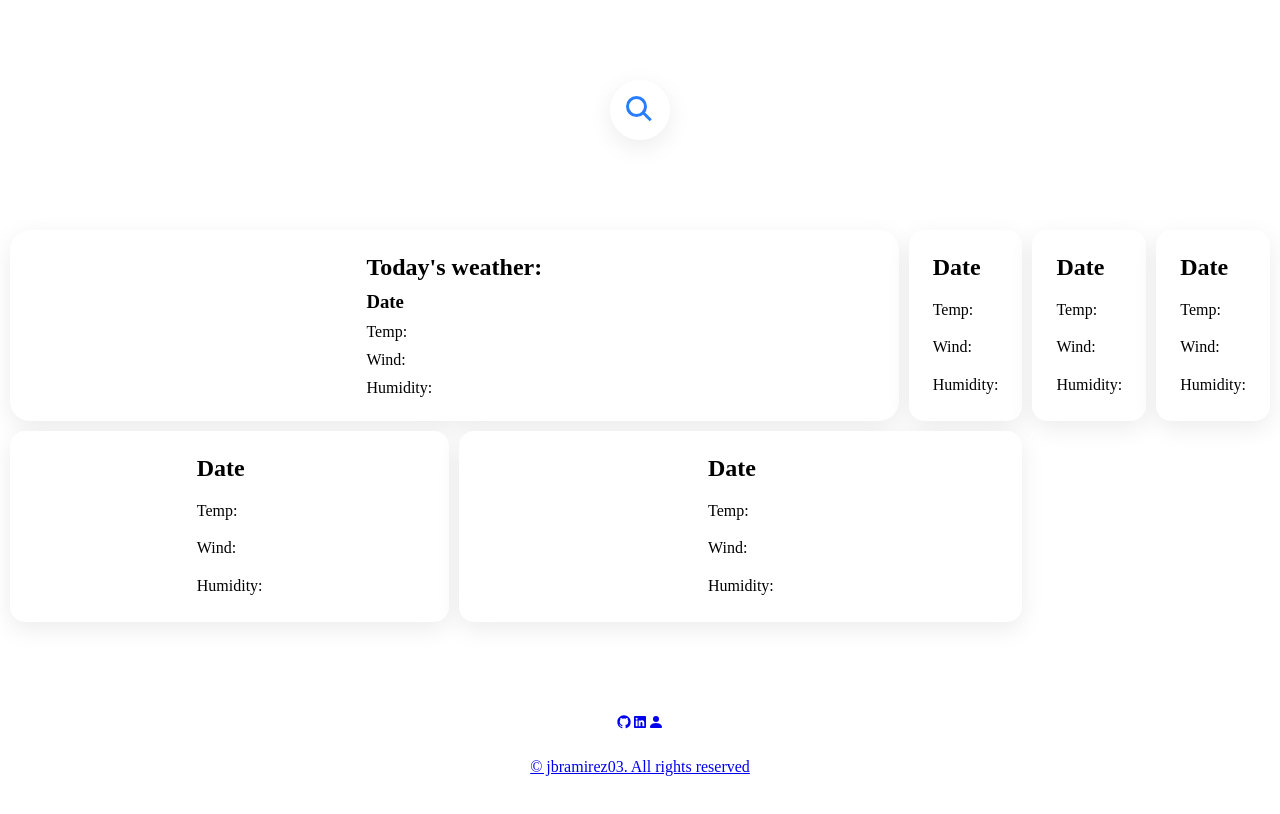
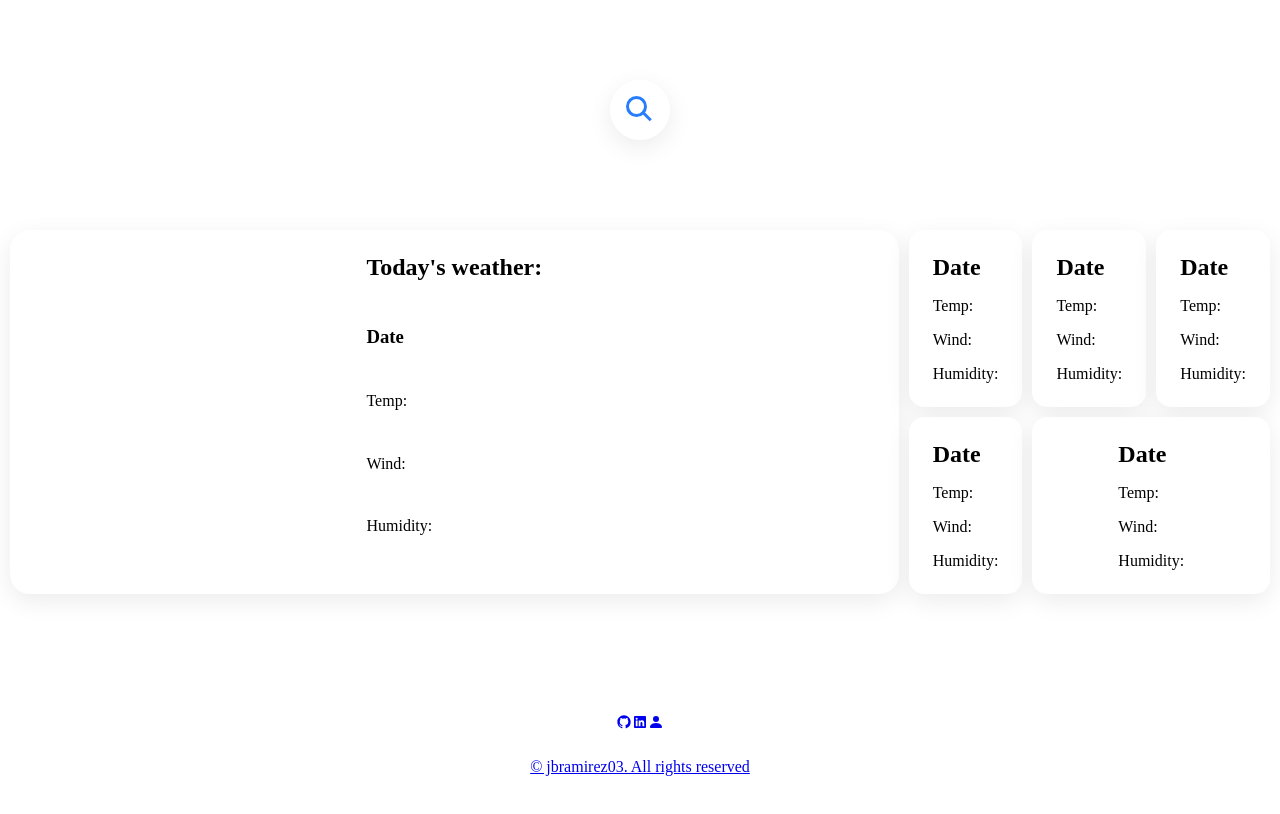
Before and after one commit to jbramirez03/Weather-Arc, a React (Create React App) app: page / in a window 1280 px wide. Shown: the top 814 px of the page. Built offline with nearby package versions, Linux system fonts and the light colour scheme.

Commit message:
adjusted current day div with set row of two fractional units

```diff
--- a/src/App.css
+++ b/src/App.css
@@ -126,22 +126,14 @@ body {
   padding: 10px;
   gap: 10px;
   width: 100%;
-  /* grid-template-areas:
-    "current"
-    "D-one"
-    "D-two"
-    "D-three"
-    "D-four"
-    "D-five"; */
   grid-template-columns: 1fr;
   grid-template-rows: 1fr;
   grid-auto-rows: 1fr;
 }
 
 .currentDay {
-  /* grid-area: current; */
-  /* grid-column: 1fr; */
   display: grid;
+  grid-row: span 2;
   justify-content: center;
   gap: 10px;
   padding: 1.5rem;
@@ -149,10 +141,6 @@ body {
   box-shadow: 0 7px 25px rgba(0, 0, 0, 0.08);
   border-radius: 20px;
 }
-
-/* .weather-article:nth-child(2) {
-  grid-column: 1fr;
-} */
 
 .weather-article:nth-child(2):hover {
   grid-row: span 2;
@@ -169,19 +157,6 @@ body {
 .weather-article:nth-child(6):hover {
   grid-row: span 2;
 }
-
-/* .weather-article:nth-child(3) {
-  grid-column: span 2;
-} */
-/* .weather-article:nth-child(4) {
-  grid-column: span 2;
-}
-.weather-article:nth-child(5) {
-  grid-column: span 2;
-}
-.weather-article:nth-child(6) {
-  grid-column: span 2;
-} */
 
 .weather-article {
   display: grid;
@@ -225,11 +200,6 @@ body {
 
 @media screen and (min-width: 35em) {
   .weather-grid {
-    /* grid-template-areas:
-      "current current"
-      "D-one D-two"
-      "D-three D-four"
-      "D-five D-five"; */
     grid-template-columns: 1fr 1fr;
   }
 
@@ -254,18 +224,6 @@ body {
   .weather-article:nth-child(5):hover ~ .weather-article:nth-child(6) {
     grid-column: 1/2;
   }
-  /* .weather-article:nth-child(3):hover {
-    grid-column: span 2;
-  }
-  .weather-article:nth-child(4):hover {
-    grid-column: span 2;
-  }
-  .weather-article:nth-child(5):hover {
-    grid-column: span 2;
-  } */
-  /* .weather-article:nth-child(6):hover {
-    grid-column: span 2;
-  } */
 }
 
 @media screen and (min-width: 60em) {
```
